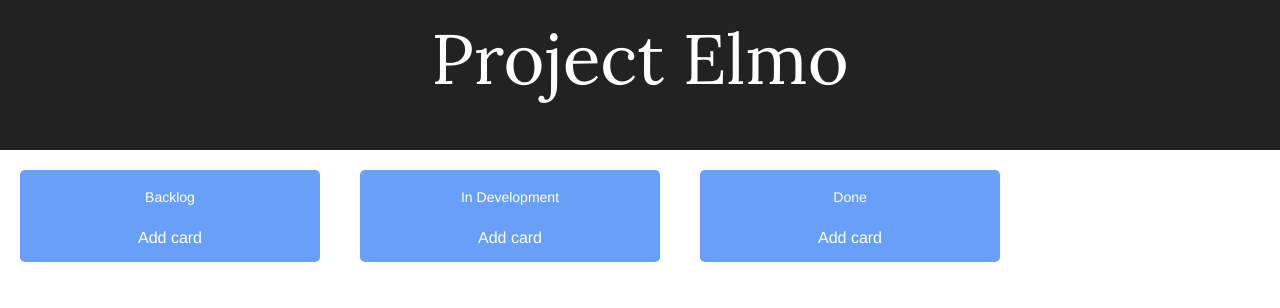
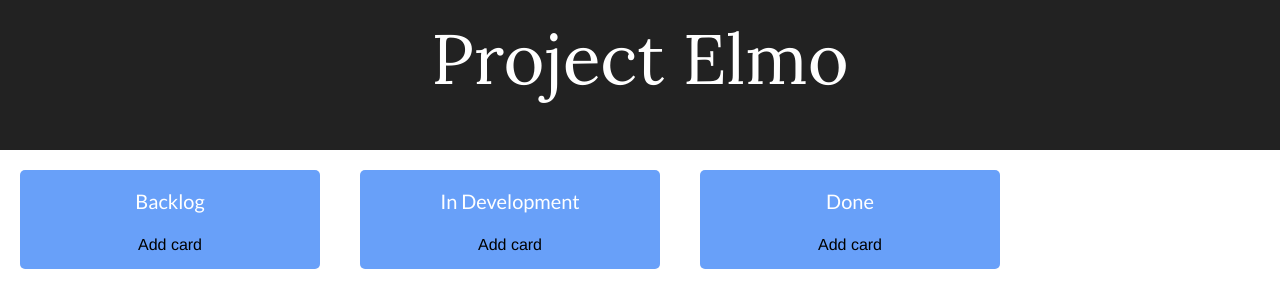
Before and after one commit to taradams/METCS673_Team6, a React (Create React App) app: page / in a window 1280 px wide. Shown: the top 308 px of the page. Built offline with nearby package versions, Linux system fonts and the light colour scheme.

Commit message:
some more minor changes to colors

```diff
--- a/src/component/Column.css
+++ b/src/component/Column.css
@@ -18,10 +18,17 @@
 
 #columncard.card {
     padding-top: 10px;
-    color: white;
+    color: black;
+    font-size: 15px;
 }
 
 .AddFooter {
     margin-left: 10px;
     margin-right: 10px;
 }
+
+.card-title {
+    color: white;
+    font-size: 20px;
+    font-family: "Lato"
+}
--- a/src/container/Columns.jsx
+++ b/src/container/Columns.jsx
@@ -11,13 +11,13 @@ export default class Columns extends React.Component {
         return (
         <div id="Columns">
             <div className="container">
-                    <Column title="Backlog" />
+                <Column title="Backlog" />
             </div>
             <div className="container">
-                    <Column title="In Development"/>
+                <Column title="In Development"/>
             </div>
             <div className="container">
-                    <Column title="Done" />
+                <Column title="Done" />
             </div>
         </div>
         );
```
Also changed, not shown: src/container/Columns.css (line endings or trailing spaces).
